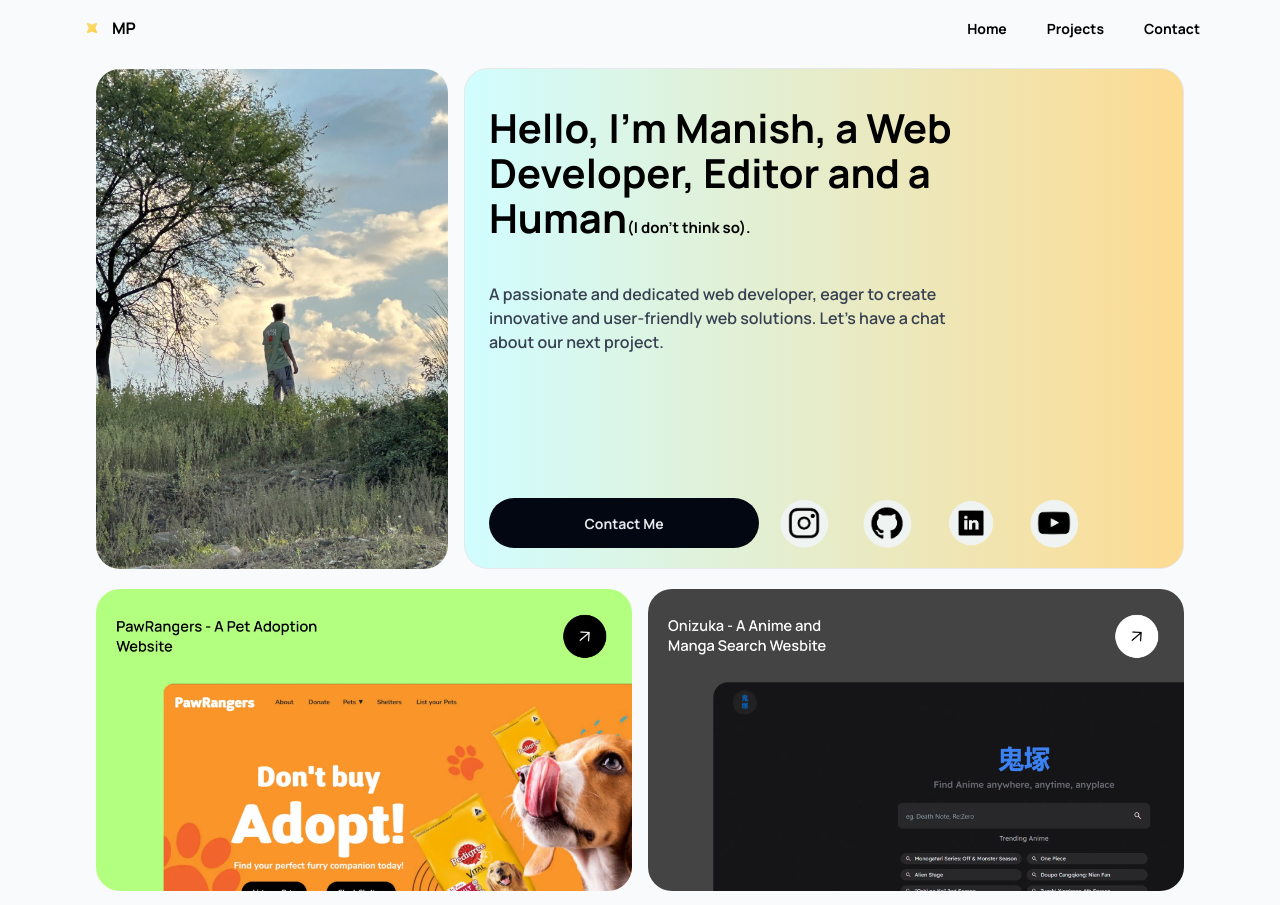
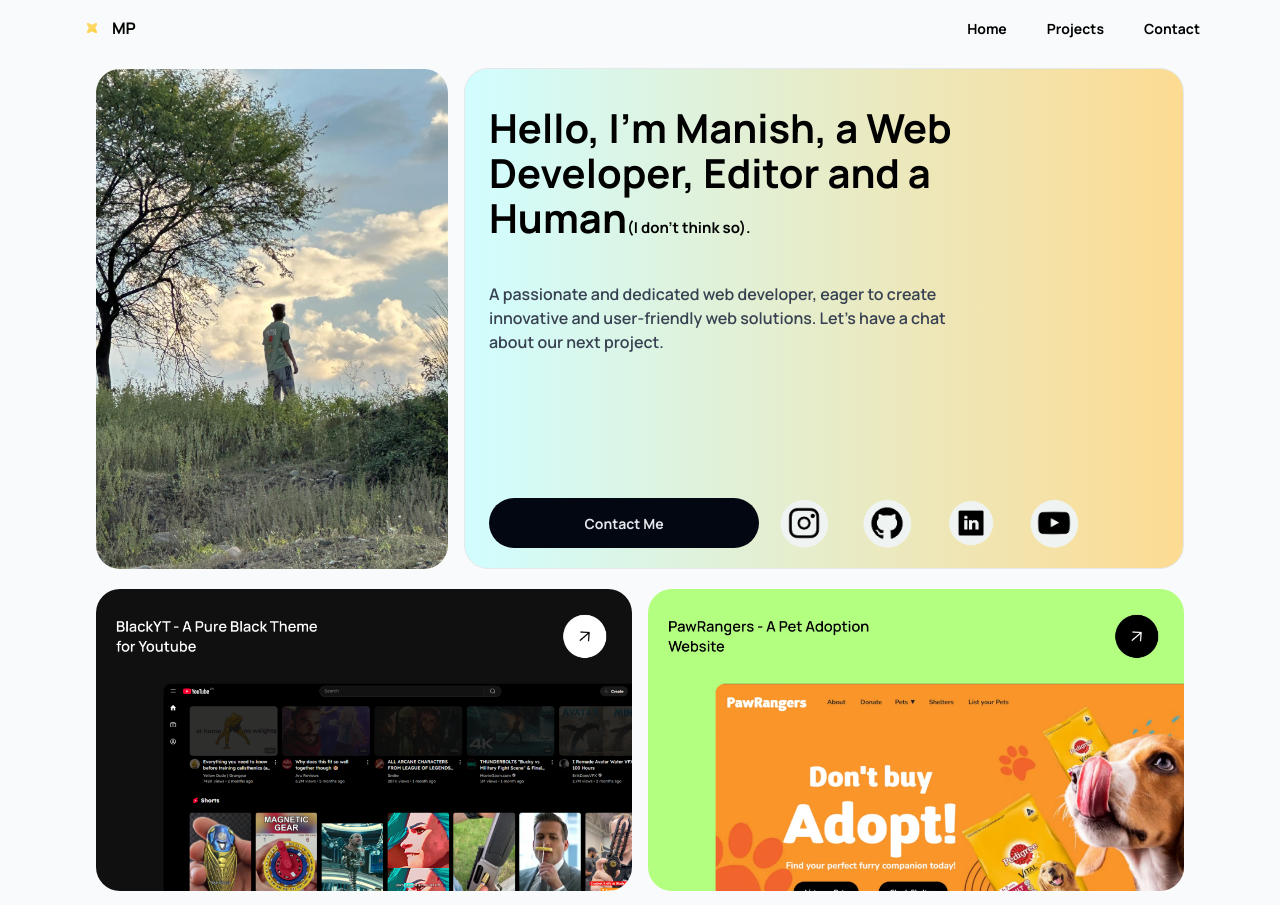
Before and after one commit to RayX81194/rayx81194.github.io, a React (Vite) app: page / in a window 1280 px wide. Shown: the top 905 px of the page. Built offline with nearby package versions, Linux system fonts and the light colour scheme.

Commit message:
add new project black

```diff
--- a/src/components/Main.jsx
+++ b/src/components/Main.jsx
@@ -14,6 +14,7 @@ import six from "../assets/six.webp";
 import seven from "../assets/seven.webp";
 import eight from "../assets/eight.webp";
 import nine from "../assets/nine.webp";
+import ten from "../assets/black.webp";
 
 const Main = () => (
   <main data-aos="fade-down" data-aos-duration="1500" className="p-4">
@@ -61,6 +62,13 @@ const Main = () => (
 
     {/* Projects */}
     <div id="projects" className="grid grid-cols-1 ss:grid-cols-2 mt-5 gap-4">
+      <a href="https://github.com/RayX81194/racistyt" target="_blank">
+        <img
+          className="rounded-3xl hover:scale-[1.02] transition w-full h-full"
+          src={ten}
+          alt="Project One"
+        />
+      </a>
       <a href="https://github.com/RayX81194/PawRangers" target="_blank">
         <img
           className="rounded-3xl hover:scale-[1.02] transition w-full h-full"
```
Also changed, not shown: src/assets/black.webp (added), src/assets/todoki.webp (added).
